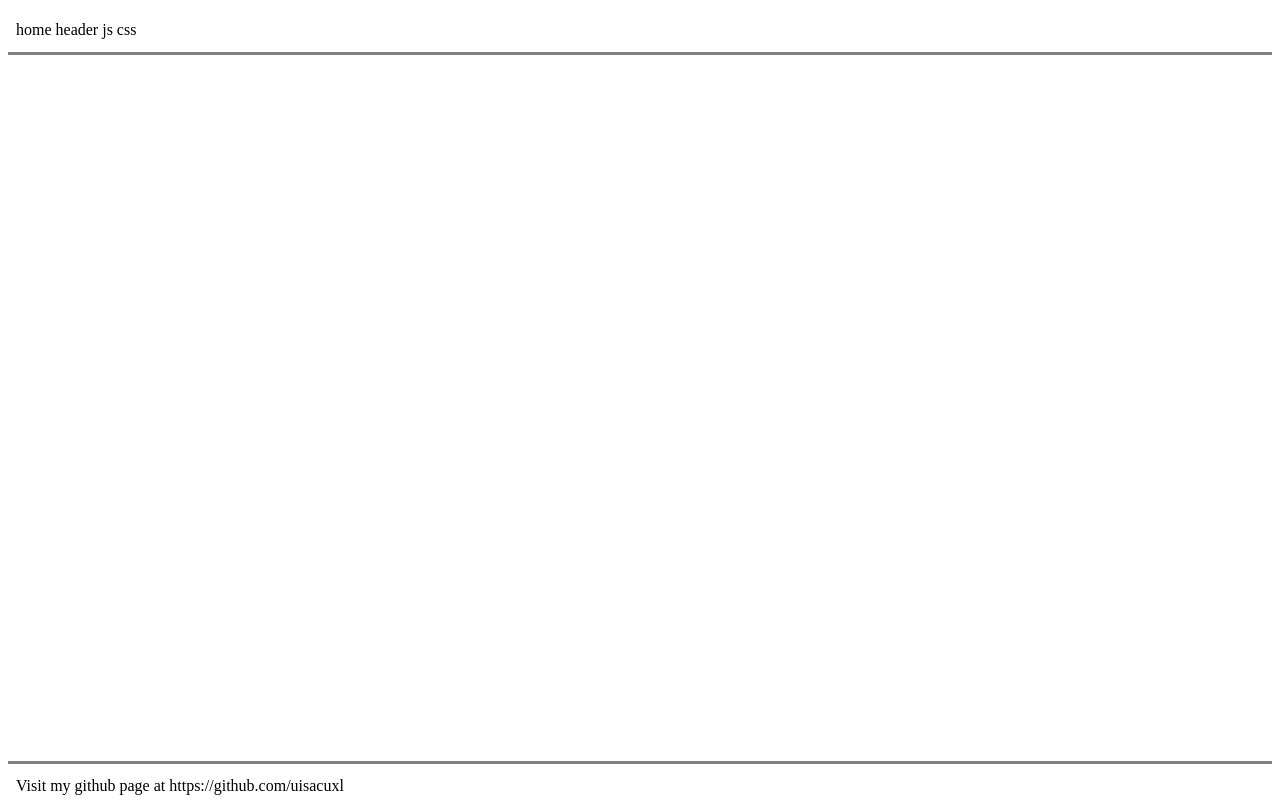
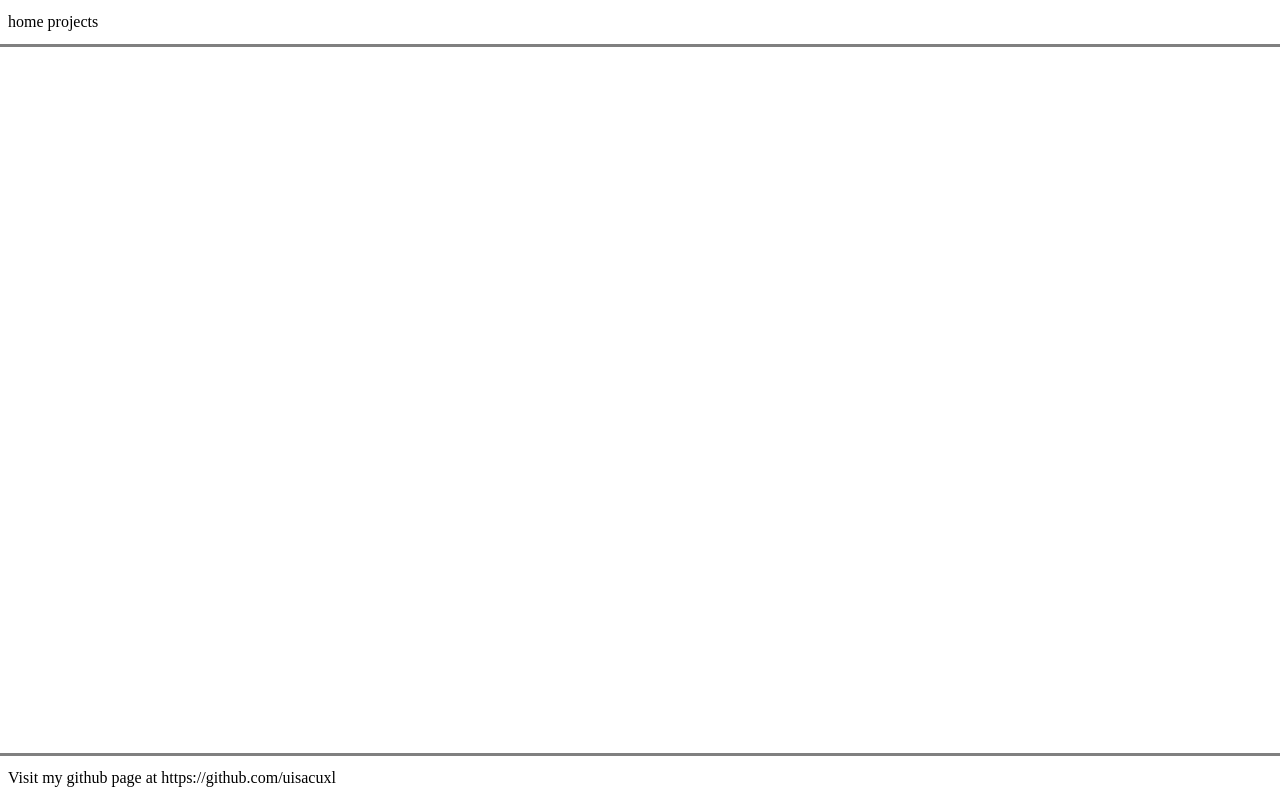
Before and after one commit to uisacuxl/uisacuxl.github.io, a plain HTML site: page index.html in a window 1280 px wide. Drawn offline with Linux system fonts and the light colour scheme.

Commit message:
Too lazy to comment.

```diff
--- a/header.html
+++ b/header.html
@@ -1,4 +1,2 @@
 <span class=link data-href='/'>home</span>
-<span class=link data-href='/header.html'>header</span>
-<span class=link data-href='/header.js'>js</span>
-<span class=link data-href='/header.css'>css</span>
+<span class=link data-href='projects.html'>projects</span>
--- a/main.css
+++ b/main.css
@@ -7,6 +7,7 @@ body {
   display: flex;
   flex-direction: column;
   justify-content: space-between;
+  margin: 0;
 }
 
 .link:hover {
```
Also changed, not shown: projects.html (added, +14 -0 lines), 1 other file.
